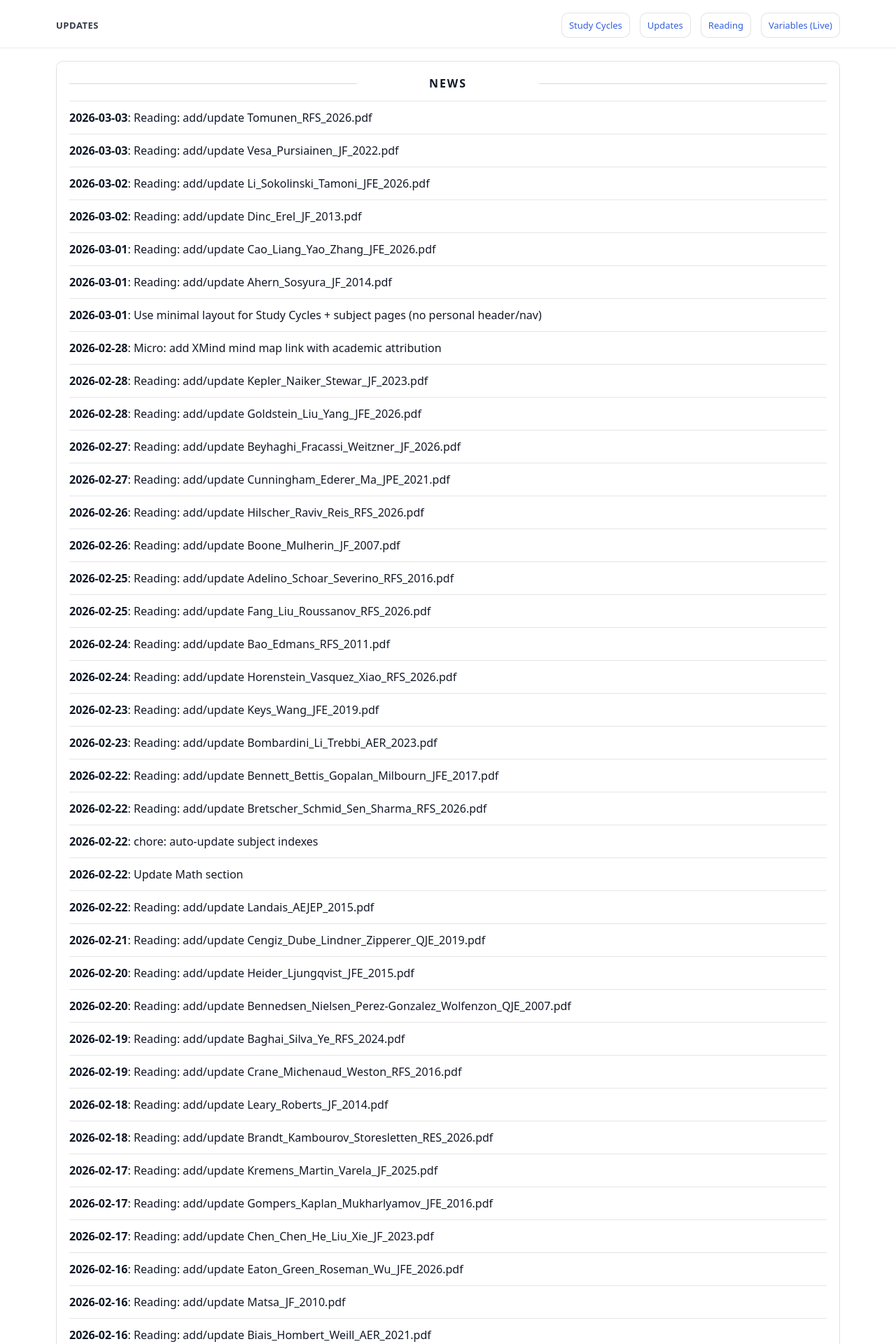
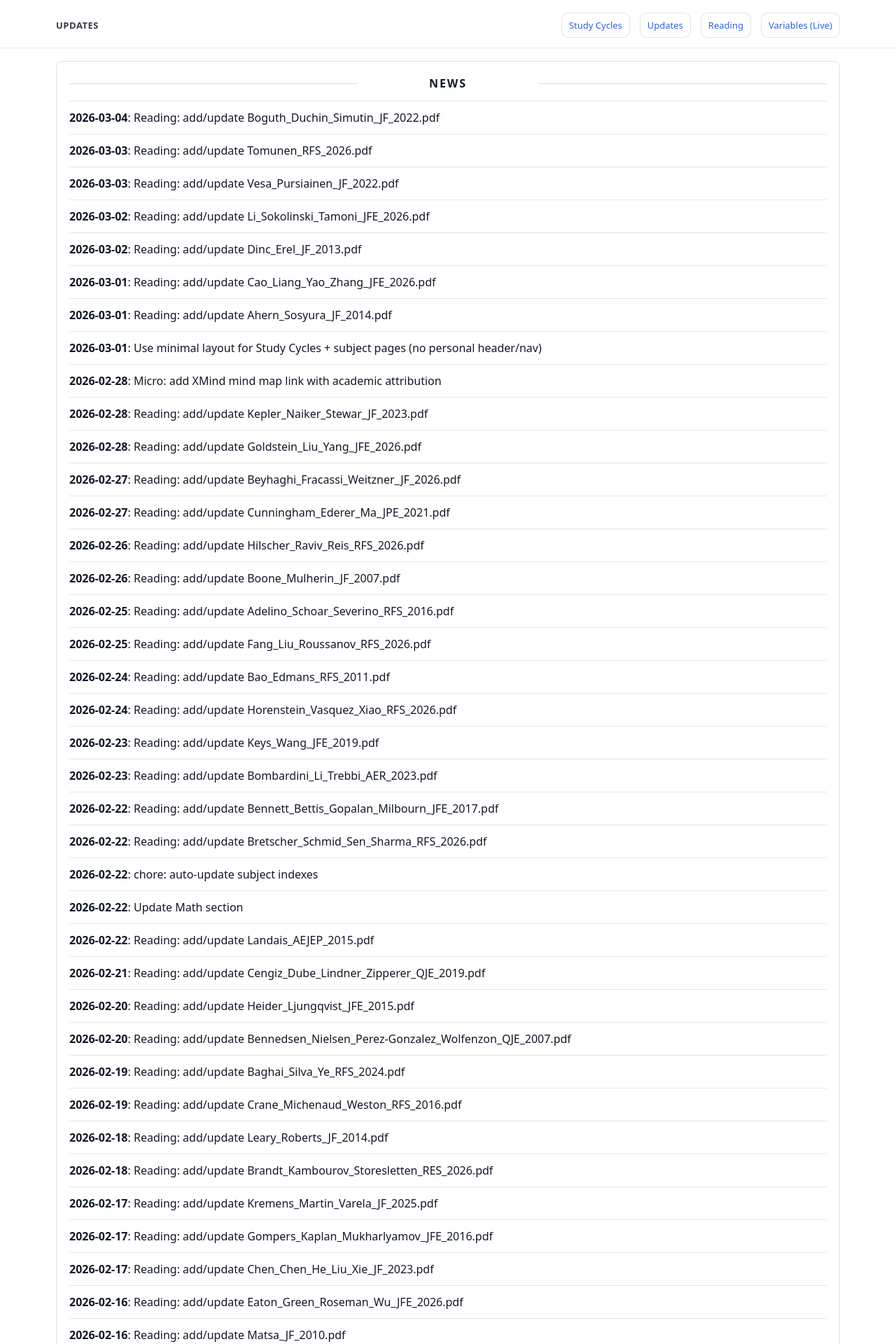
Before and after one commit to yaxinzn/study-archive, a Jekyll site: the page built from updates/index.md, in a window 1280 px wide. Shown: the top 1920 px of the page at 70% size. Built offline with Jekyll 4.4.1, drawn with Linux system fonts in a browser that asks for light colours; some of the changed text lies outside the part shown.

Commit message:
chore: update NEWS feed

```diff
--- a/_data/news.yml
+++ b/_data/news.yml
@@ -1,4 +1,7 @@
 # Auto-generated update history (sorted newest -> oldest). Do not edit manually.
+- ts: "1772625060"
+  date: "2026-03-04"
+  title: "Reading: add/update Boguth_Duchin_Simutin_JF_2022.pdf"
 - ts: "1772541224"
   date: "2026-03-03"
   title: "Reading: add/update Tomunen_RFS_2026.pdf"
```
